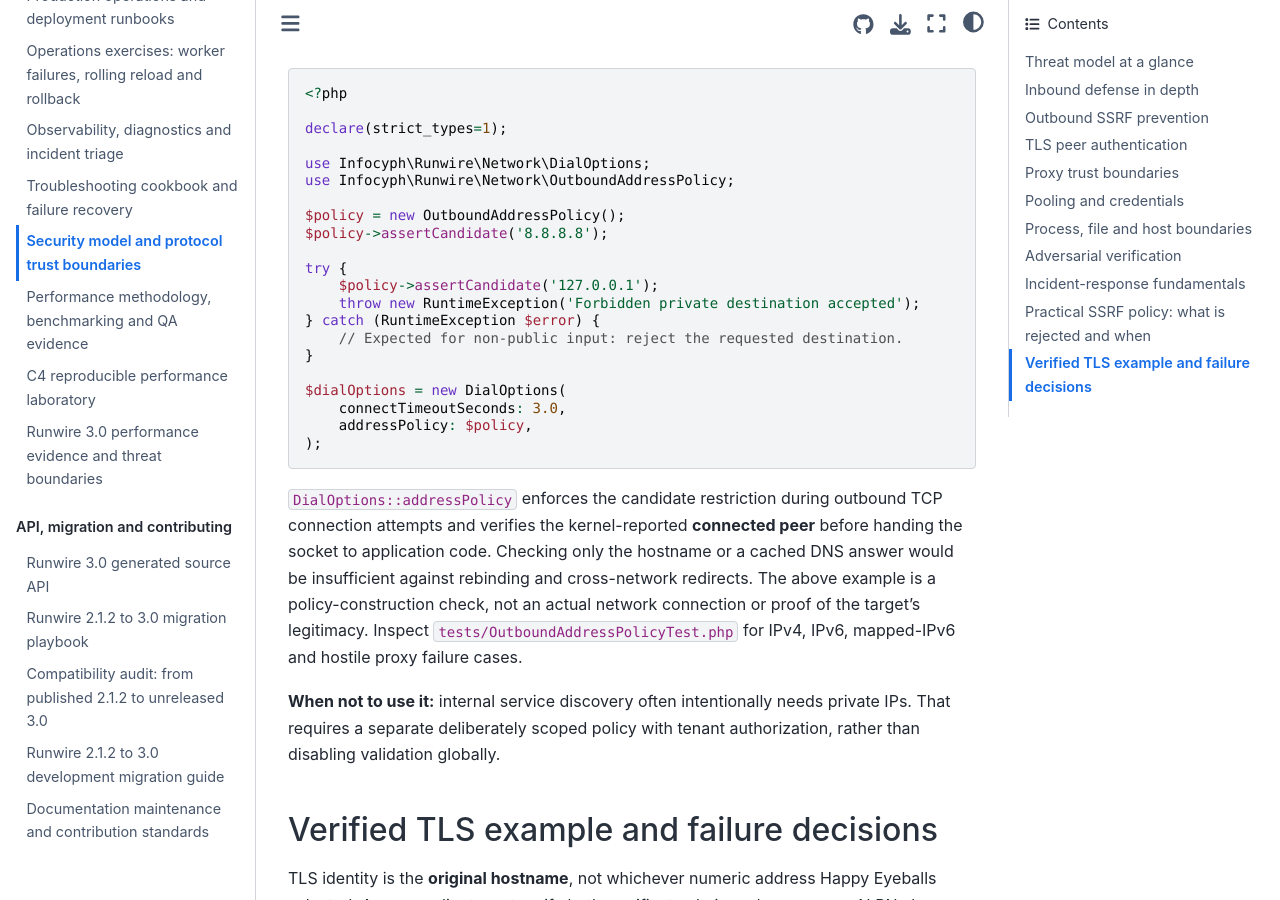
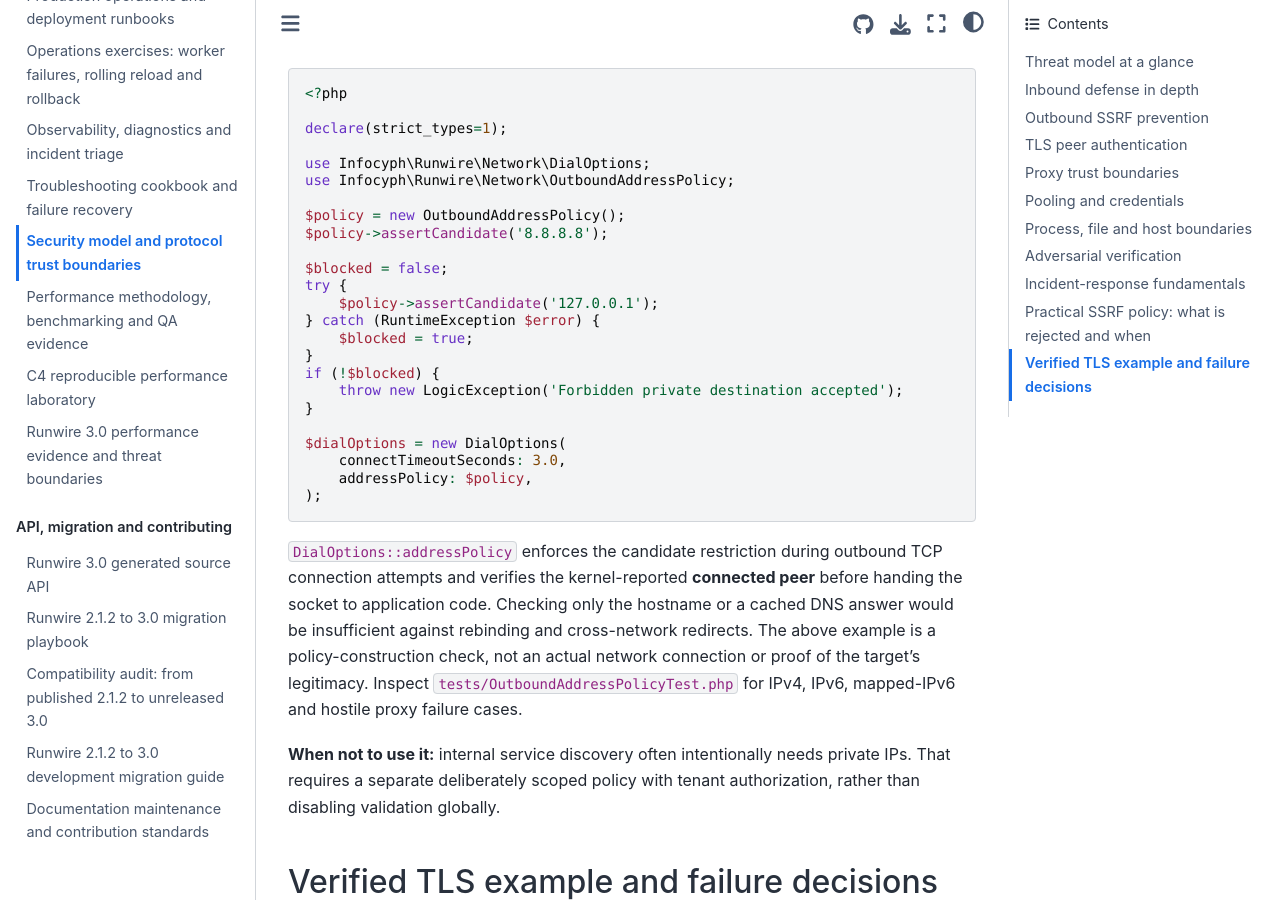
Before and after one commit to infocyph/Runwire, a Sphinx documentation site: the page built from docs/security-handbook-3.0.rst, in a window 1280 px wide and 900 px high, scrolled down 4021 px. Built offline with Sphinx 7.4.7 and the Sphinx Book theme 1.1.4, drawn with Linux system fonts in a browser that asks for light colours.

Commit message:
docs: fix strict Sphinx cross-references and make SSRF example fail closed

```diff
--- a/docs/configuration-reference-3.0.rst
+++ b/docs/configuration-reference-3.0.rst
@@ -200,8 +200,8 @@ A public-only address guard will reject local development loopback
 connections; keep production and intentional internal traffic policies
 separate. Never reuse a TLS/tenant pool after trust settings change.
 
-See :doc:`connection-policies-3.0\` and
-:doc:`security-handbook-3.0\` for policy boundaries.
+See :doc:`connection-policies-3.0` and
+:doc:`security-handbook-3.0` for policy boundaries.
 
 
 Configuration review: safe defaults versus explicit opt-in
--- a/docs/security-handbook-3.0.rst
+++ b/docs/security-handbook-3.0.rst
@@ -179,11 +179,14 @@ internal-service policy when loopback access is an explicit requirement.
    $policy = new OutboundAddressPolicy();
    $policy->assertCandidate('8.8.8.8');
 
+   $blocked = false;
    try {
        $policy->assertCandidate('127.0.0.1');
-       throw new RuntimeException('Forbidden private destination accepted');
    } catch (RuntimeException $error) {
-       // Expected for non-public input: reject the requested destination.
+       $blocked = true;
+   }
+   if (!$blocked) {
+       throw new LogicException('Forbidden private destination accepted');
    }
 
    $dialOptions = new DialOptions(
--- a/docs/supervision-handbook-3.0.rst
+++ b/docs/supervision-handbook-3.0.rst
@@ -260,4 +260,4 @@ queued jobs, successful RPS and p99 from the same worker group and
 sampling window. Confirm PID/generation reaping and client-level
 response completion during forced failure. On FPM/RoadRunner/
 FrankenPHP, configure autoscale in the host's process manager
-instead. See :doc:`production-operations-3.0\`.
+instead. See :doc:`production-operations-3.0`.
```
